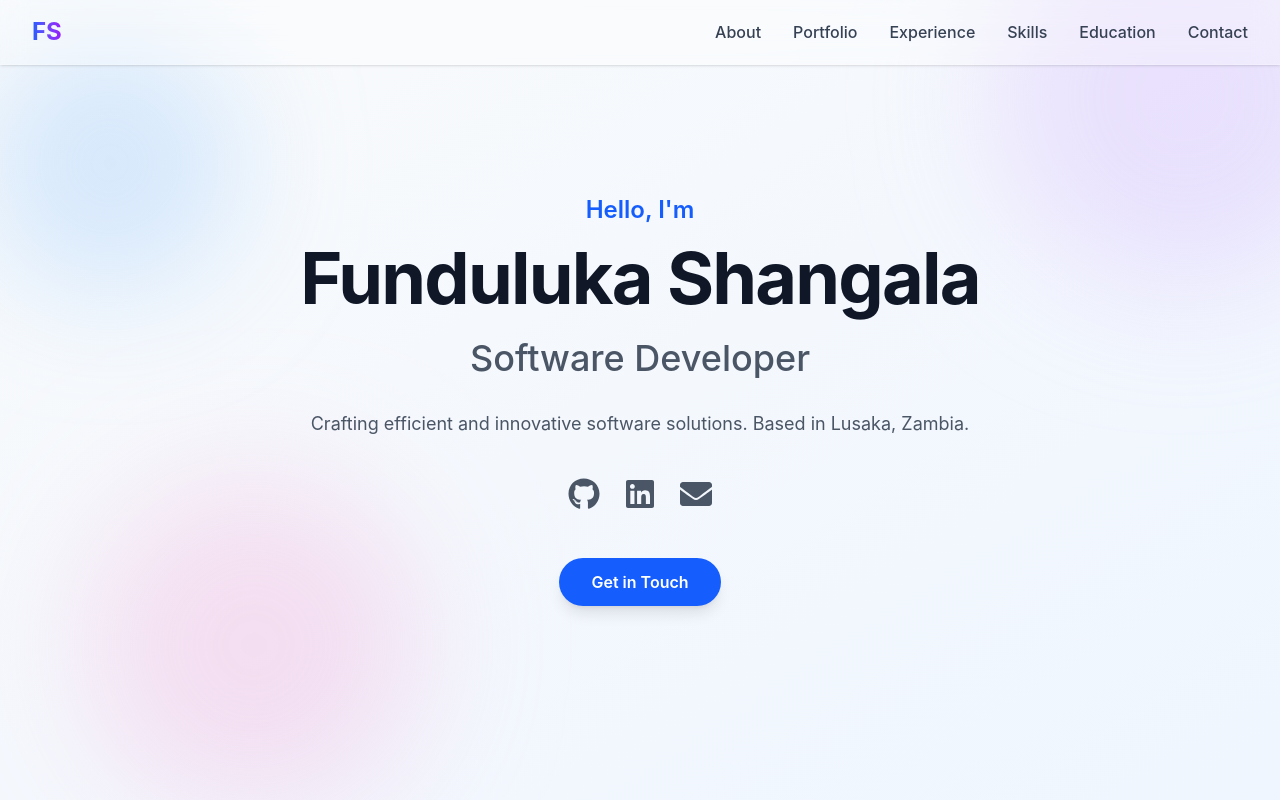
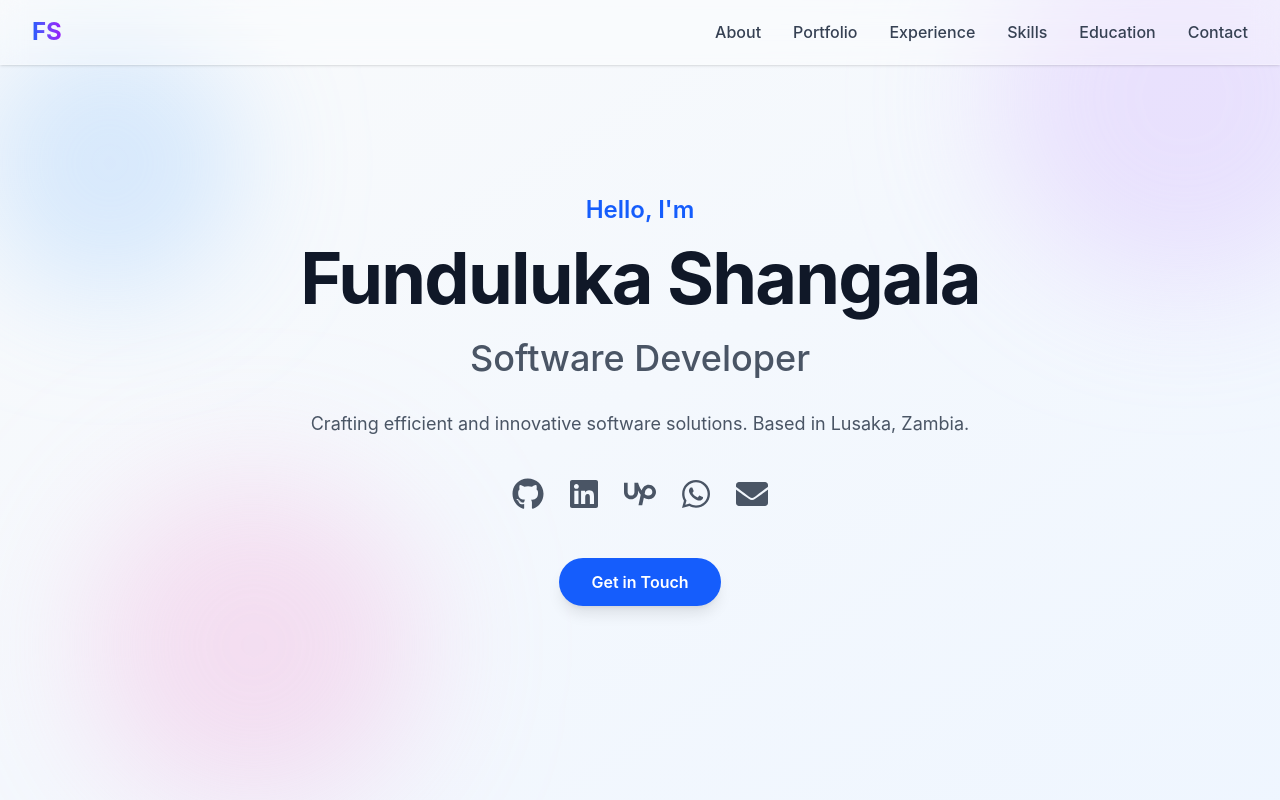
Before and after one commit to fshangala/profile, a React (Vite) app: page / in a window 1280 px wide. Shown: the top 800 px of the page. Built offline with nearby package versions, Linux system fonts and the light colour scheme.

Commit message:
feat: add WhatsApp and Upwork contact links to Hero and Footer sections

```diff
--- a/src/components/Footer.jsx
+++ b/src/components/Footer.jsx
@@ -1,5 +1,6 @@
 import { motion } from 'framer-motion';
-import { FaGithub, FaLinkedin, FaEnvelope, FaPhone, FaMapMarkerAlt } from 'react-icons/fa';
+import { FaGithub, FaLinkedin, FaEnvelope, FaWhatsapp, FaMapMarkerAlt } from 'react-icons/fa';
+import { SiUpwork } from 'react-icons/si';
 
 export default function Footer() {
     const currentYear = new Date().getFullYear();
@@ -29,9 +30,9 @@ export default function Footer() {
                                 </div>
                                 <span>fshangala@gmail.com</span>
                             </a>
-                            <a href="tel:+260974836436" className="flex items-center text-gray-300 hover:text-white transition-colors group">
-                                <div className="w-10 h-10 bg-gray-800 rounded-full flex items-center justify-center mr-4 group-hover:bg-green-600 transition-colors">
-                                    <FaPhone />
+                            <a href="https://wa.me/260974836436" target="_blank" rel="noopener noreferrer" className="flex items-center text-gray-300 hover:text-white transition-colors group">
+                                <div className="w-10 h-10 bg-gray-800 rounded-full flex items-center justify-center mr-4 group-hover:bg-green-500 transition-colors">
+                                    <FaWhatsapp />
                                 </div>
                                 <span>+260 974 836 436</span>
                             </a>
@@ -68,6 +69,14 @@ export default function Footer() {
                             >
                                 <FaLinkedin size={24} />
                             </a>
+                            <a
+                                href="https://www.upwork.com/freelancers/~01ca44d8a44361a13d?mp_source=share"
+                                target="_blank"
+                                rel="noopener noreferrer"
+                                className="w-12 h-12 bg-gray-800 rounded-full flex items-center justify-center text-gray-400 hover:text-white hover:bg-green-600 transition-all transform hover:scale-110"
+                            >
+                                <SiUpwork size={24} />
+                            </a>
                         </div>
                         <p className="text-gray-500 text-center md:text-right">
                             "Innovation is the ability to see change as an opportunity - not a threat."
--- a/src/components/Hero.jsx
+++ b/src/components/Hero.jsx
@@ -1,5 +1,6 @@
 import { motion } from 'framer-motion';
-import { FaGithub, FaLinkedin, FaEnvelope } from 'react-icons/fa';
+import { FaGithub, FaLinkedin, FaEnvelope, FaWhatsapp } from 'react-icons/fa';
+import { SiUpwork } from 'react-icons/si';
 
 export default function Hero() {
     return (
@@ -53,6 +54,26 @@ export default function Hero() {
                         <motion.a
                             whileHover={{ scale: 1.1 }}
                             whileTap={{ scale: 0.95 }}
+                            href="https://www.upwork.com/freelancers/~01ca44d8a44361a13d?mp_source=share"
+                            target="_blank"
+                            rel="noopener noreferrer"
+                            className="text-gray-600 hover:text-green-600 transition-colors"
+                        >
+                            <SiUpwork size={32} />
+                        </motion.a>
+                        <motion.a
+                            whileHover={{ scale: 1.1 }}
+                            whileTap={{ scale: 0.95 }}
+                            href="https://wa.me/260974836436"
+                            target="_blank"
+                            rel="noopener noreferrer"
+                            className="text-gray-600 hover:text-green-500 transition-colors"
+                        >
+                            <FaWhatsapp size={32} />
+                        </motion.a>
+                        <motion.a
+                            whileHover={{ scale: 1.1 }}
+                            whileTap={{ scale: 0.95 }}
                             href="mailto:fshangala@gmail.com"
                             className="text-gray-600 hover:text-red-500 transition-colors"
                         >
```
